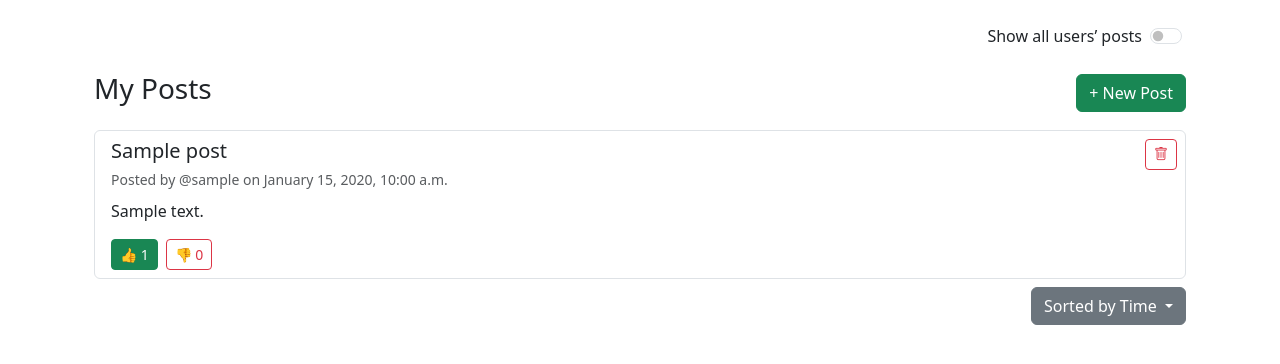
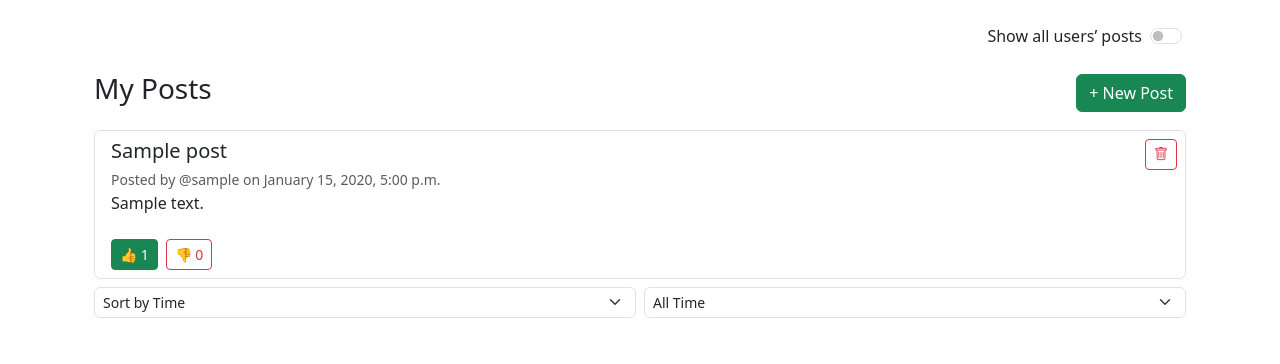
Before and after one commit to ThisIsNotNam/mysite, a Django app: page /posts/ in a window 1280 px wide. Shown: the part 56-420 px from the top of the page. Run offline with Django 3.2, Linux system fonts and the light colour scheme; a user stored in the database is signed in; tables that the repository leaves empty hold one stand-in row (values such as "Sample post").

Commit message:
Added see more/see less option as well as a post filter by time

```diff
--- a/Dtest/settings.py
+++ b/Dtest/settings.py
@@ -27,7 +27,7 @@ SECRET_KEY = 'your-secret-key'
 # SECURITY WARNING: don't run with debug turned on in production!
 DEBUG = True
 
-ALLOWED_HOSTS = []
+ALLOWED_HOSTS = ['*']
 
 
 # Application definition
@@ -111,7 +111,7 @@ AUTH_PASSWORD_VALIDATORS = [
 
 LANGUAGE_CODE = 'en-us'
 
-TIME_ZONE = 'UTC'
+TIME_ZONE = 'Asia/Ho_Chi_Minh'
 
 USE_I18N = True
 
--- a/post/templates/postsList.html
+++ b/post/templates/postsList.html
@@ -33,13 +33,13 @@ My Posts
         </h1>
         <a href="/posts/new" class="btn btn-success">+ New Post</a>
     </div>
-
+<!--------------------------------------------------------------------------------------------------->
     {% if posts %}
         <div class="list-group" id="posts-container">
             {% for post in posts %}
                 <div class="list-group-item position-relative">
-
-                    <!-- Delete Button -->
+<!--------------------------------------------------------------------------------------------------->
+<!-- Delete Button -->
                     <form method="post" action="/posts/{{ post.id }}/delete/"
                           class="position-absolute top-0 end-0 m-2"
                           onsubmit="return confirm('Are you sure you want to delete this post?');">
@@ -48,7 +48,7 @@ My Posts
                             <i class="bi bi-trash"></i>
                         </button>
                     </form>
-
+<!--------------------------------------------------------------------------------------------------->
                     <h5 class="mb-1">{{ post.title }}</h5>
 
                     {% if user.is_staff %}
@@ -56,10 +56,14 @@ My Posts
                     {% else %}
                         <small class="text-muted">Posted on {{ post.date|date:"M d, Y" }}</small>
                     {% endif %}
-
-                    <p class="mt-2 mb-0 text-body">{{ post.body|linebreaks }}</p>
-
-                    <div class="d-flex align-items-center" data-post-id="{{ post.id }}">
+<!--------------------------------------------------------------------------------------------------->
+                    <div class="post-body post-body-clamp">
+                    {{ post.body }}
+                    </div>
+                    <a class="see-more-text link-secondary text-decoration-underline" href="#">See more...</a>
+<!--------------------------------------------------------------------------------------------------->
+<!--vote options-->
+                    <div class="d-flex align-items-center mt-4" data-post-id="{{ post.id }}">
                         <button
                             class="btn btn-sm {% if post.userVote == 'up' %}btn-success{% else %}btn-outline-success{% endif %} me-2 upvote-btn">
                             👍 <span class="upvote-count">{{ post.get_upvotes }}</span>
@@ -82,39 +86,36 @@ My Posts
 </div>
 
 <!--------------------------------------------------------------------------------------------------->
-<!--sort options-->
+<!--sort and filter options-->
 
-<form method="post" class="mt-2">
-  {% csrf_token %}
-  <div class="d-flex justify-content-end mb-3" style="margin-right: 0.75rem;">
-    <div class="dropdown">
-      <button
-        class="btn btn-secondary dropdown-toggle"
-        type="button"
-        id="dropdownMenuButton"
-        data-bs-toggle="dropdown"
-        aria-expanded="false"
-      >
-        {% if selectedOption == "upVote" %}
-          Sorted by Upvotes
-        {% elif selectedOption == "downVote" %}
-          Sorted by Downvotes
-        {% else %}
-          Sorted by Time
-        {% endif %}
-      </button>
-      <ul class="dropdown-menu" aria-labelledby="dropdownMenuButton">
-        <li><button class="dropdown-item" type="submit" name="selected_option" value="time">Sort by Time</button></li>
-        <li><button class="dropdown-item" type="submit" name="selected_option" value="upVote">Sort by Upvotes</button></li>
-        <li><button class="dropdown-item" type="submit" name="selected_option" value="downVote">Sort by Downvotes</button></li>
-      </ul>
+<div class="container"> <!-- or use the same padding as your posts list -->
+
+  <!-- Sorting & Filtering Form -->
+  <form method="post" class="mt-2">
+    {% csrf_token %}
+    <div class="d-flex justify-content-end mb-3">
+
+      <select name="selectedSortOption" class="form-select form-select-sm rounded shadow-none me-2" onchange="this.form.submit()">
+        <option value="time" {% if selectedSortOption == "time" %}selected{% endif %}>Sort by Time</option>
+        <option value="upVote" {% if selectedSortOption == "upVote" %}selected{% endif %}>Sort by Upvotes</option>
+        <option value="downVote" {% if selectedSortOption == "downVote" %}selected{% endif %}>Sort by Downvotes</option>
+      </select>
+
+      <select name="selectedFilterOption" class="form-select form-select-sm rounded shadow-none" onchange="this.form.submit()">
+        <option value="all" {% if selectedFilterOption == "all" %}selected{% endif %}>All Time</option>
+        <option value="day" {% if selectedFilterOption == "day" %}selected{% endif %}>Last Day</option>
+        <option value="week" {% if selectedFilterOption == "week" %}selected{% endif %}>Last Week</option>
+        <option value="month" {% if selectedFilterOption == "month" %}selected{% endif %}>Last Month</option>
+      </select>
+
     </div>
+  </form>
+
+  <!-- Your posts list here -->
+  <div class="list-group" id="posts-container">
+    <!-- posts go here -->
   </div>
-</form>
-
-
-
-
+</div>
 
 {% endblock %}
 
@@ -179,5 +180,39 @@ document.addEventListener('DOMContentLoaded', function () {
         this.form.submit();
     });
 });
+
+//See more / See less logic
+document.addEventListener('DOMContentLoaded', function () {
+    document.querySelectorAll('.post-body').forEach(post => {
+        const seeMore = post.nextElementSibling;
+
+        // Create a clone to measure height
+        const clone = post.cloneNode(true);
+        clone.style.position = 'absolute';
+        clone.style.visibility = 'hidden';
+        clone.style.height = 'auto';
+        clone.style.maxHeight = 'none';
+        clone.style.webkitLineClamp = 'unset';
+        clone.classList.remove('post-body-clamp');
+        document.body.appendChild(clone);
+
+        if (clone.offsetHeight <= post.offsetHeight) {
+            seeMore.style.display = 'none';
+        }
+
+        document.body.removeChild(clone);
+    });
+
+    document.querySelectorAll('.see-more-text').forEach(span => {
+        span.addEventListener('click', function () {
+            const post = this.previousElementSibling;
+            post.classList.toggle('expanded');
+            this.textContent = post.classList.contains('expanded') ? 'See less' : 'See more...';
+        });
+    });
+});
+
+
+
 </script>
 {% endblock %}
--- a/post/urls.py
+++ b/post/urls.py
@@ -6,5 +6,4 @@ urlpatterns = [
     path("new/", views.newPost),
     path("<int:postId>/delete/", views.deletePost),
     path("vote/", views.votePost, name='votePost'),
-    path("sort-option/", views.postsList)
 ]
--- a/post/views.py
+++ b/post/views.py
@@ -4,6 +4,8 @@ from django.http import JsonResponse, HttpResponseRedirect, HttpResponse
 # from django.contrib.auth.decorators import login_required
 from django.db.models import Count
 import json
+from datetime import timedelta
+from django.utils import timezone
 from . import forms
 from .models import Post, Vote
 
@@ -36,27 +38,40 @@ def postsList(request):
         downvotes=Count('votes', filter=Q(votes__voteType='down'))
     )
 
-    selected = request.POST.get('selected_option')
+    selectedSortOption = request.POST.get('selectedSortOption') or 'time'
+    selectedFilterOption = request.POST.get('selectedFilterOption') or 'all'
 
-    # Handle sorting
+
+    # Handle sorting and filtering
     if request.method == 'POST':
-        if selected == 'upVote':
+        #Sort
+        if selectedSortOption == 'upVote':
             postsQuery = postsQuery.order_by('-upvotes', 'downvotes')
-        elif selected == 'downVote':
+        elif selectedSortOption == 'downVote':
             postsQuery = postsQuery.order_by('-downvotes', 'upvotes')
         else:
             postsQuery = postsQuery.order_by('-date')
+
+        #Filter
+        if selectedFilterOption == 'day':
+            postsQuery = postsQuery.filter(date__gte=timezone.now() - timedelta(days=1))
+        elif selectedFilterOption == 'week':
+            postsQuery = postsQuery.filter(date__gte=timezone.now() - timedelta(weeks=1))
+        elif selectedFilterOption == 'month':
+            postsQuery = postsQuery.filter(date__gte=timezone.now() - timedelta(days=30))
+        # else: all time
+
     else:
         postsQuery = postsQuery.order_by('-date')  # Default sort by time
 
-    posts = postsQuery
-
-    for post in posts:
+    for post in postsQuery:
         post.userVote = post.get_user_vote(request.user)
 
     return render(request, "postsList.html", {
-        'posts': posts,
-        'canShowAll': canShowAll
+        'posts': postsQuery,
+        'canShowAll': canShowAll,
+        'selectedSortOption': selectedSortOption,
+        'selectedFilterOption': selectedFilterOption
     })
 
 
--- a/templates/base.html
+++ b/templates/base.html
@@ -8,8 +8,24 @@
 
     <!-- Bootstrap 5 CSS -->
     <link href="https://cdn.jsdelivr.net/npm/bootstrap@5.3.0/dist/css/bootstrap.min.css" rel="stylesheet">
+    <style>
+        .post-body-clamp {
+        display: -webkit-box;
+        -webkit-line-clamp: 5;
+        line-clamp: 5;
+        -webkit-box-orient: vertical;
+        overflow: hidden;
+        }
 
+        .post-body-clamp.expanded {
+        -webkit-line-clamp: unset;
+        line-clamp: 5;
+        display: block;
+        overflow: visible;
+        }
+    </style>
     {% block extra_head %}{% endblock %}
+    <!-- extra head is wild LMAO -->
 </head>
 <body>
     <!-- Navbar -->
```
